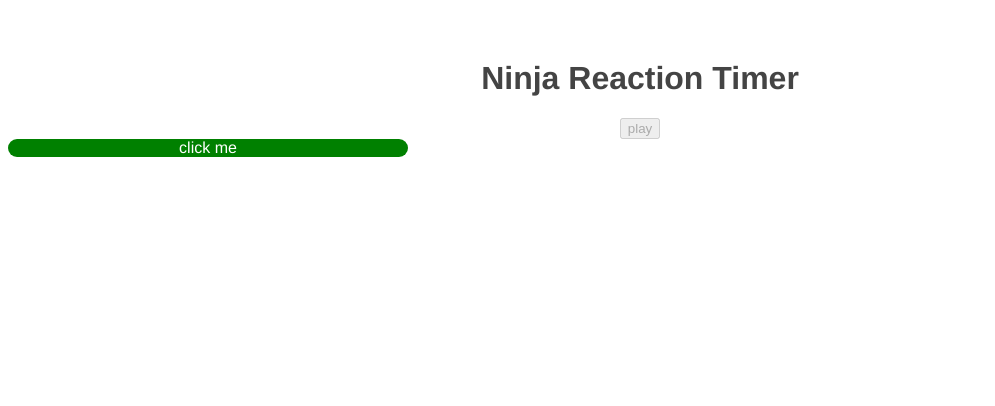
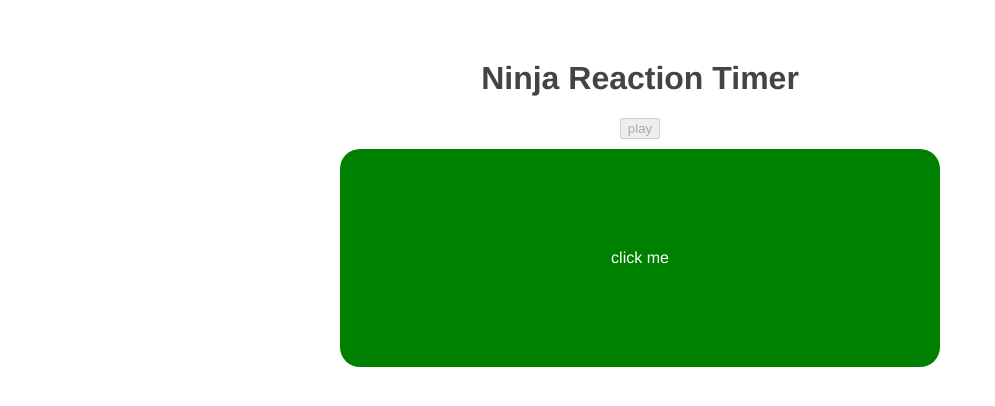
Before and after one commit to hsztan/reaction-timer, a Vue app: page / in a window 1280 px wide. Both pictures are taken after a click on the button "play". Shown: the top 406 px of the page, without its empty margins (0-995 px from the left). Built offline with nearby package versions, Linux system fonts and the light colour scheme.

Commit message:
adds setTimer for block to appear

```diff
--- a/src/components/Block.vue
+++ b/src/components/Block.vue
@@ -1,11 +1,21 @@
 <template>
-  <div class="block">click me</div>
+  <div class="block" v-if="showBlock">click me</div>
 </template>
 
 <script>
 export default {
   name: "Block",
   props: ["delay"],
+  data() {
+    return {
+      showBlock: false,
+    };
+  },
+  mounted() {
+    setTimeout(() => {
+      this.showBlock = true;
+    }, this.delay);
+  },
 };
 </script>
 
@@ -16,7 +26,7 @@ export default {
   background: green;
   color: white;
   text-align: center;
-  padding: 100px, 0;
-  margin: 40px, auto;
+  padding: 100px;
+  margin: 10px auto;
 }
 </style>
```
